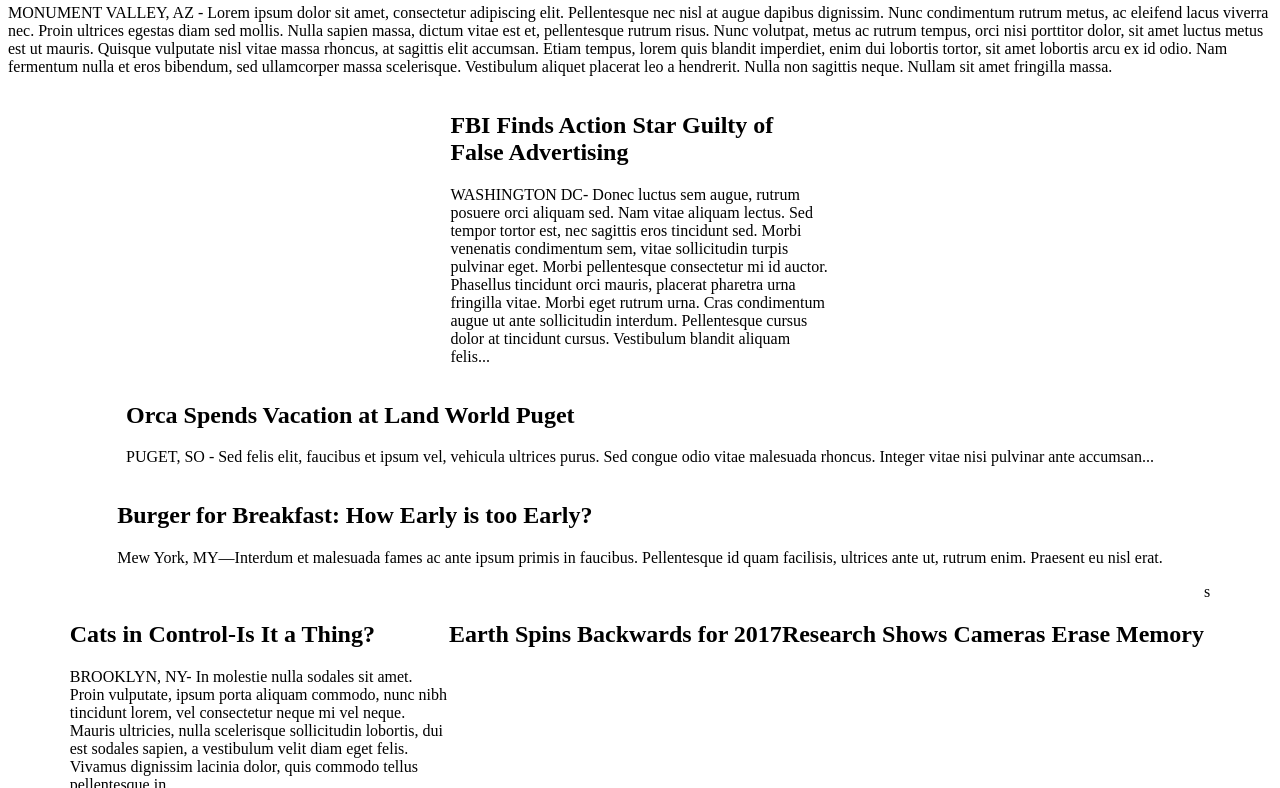
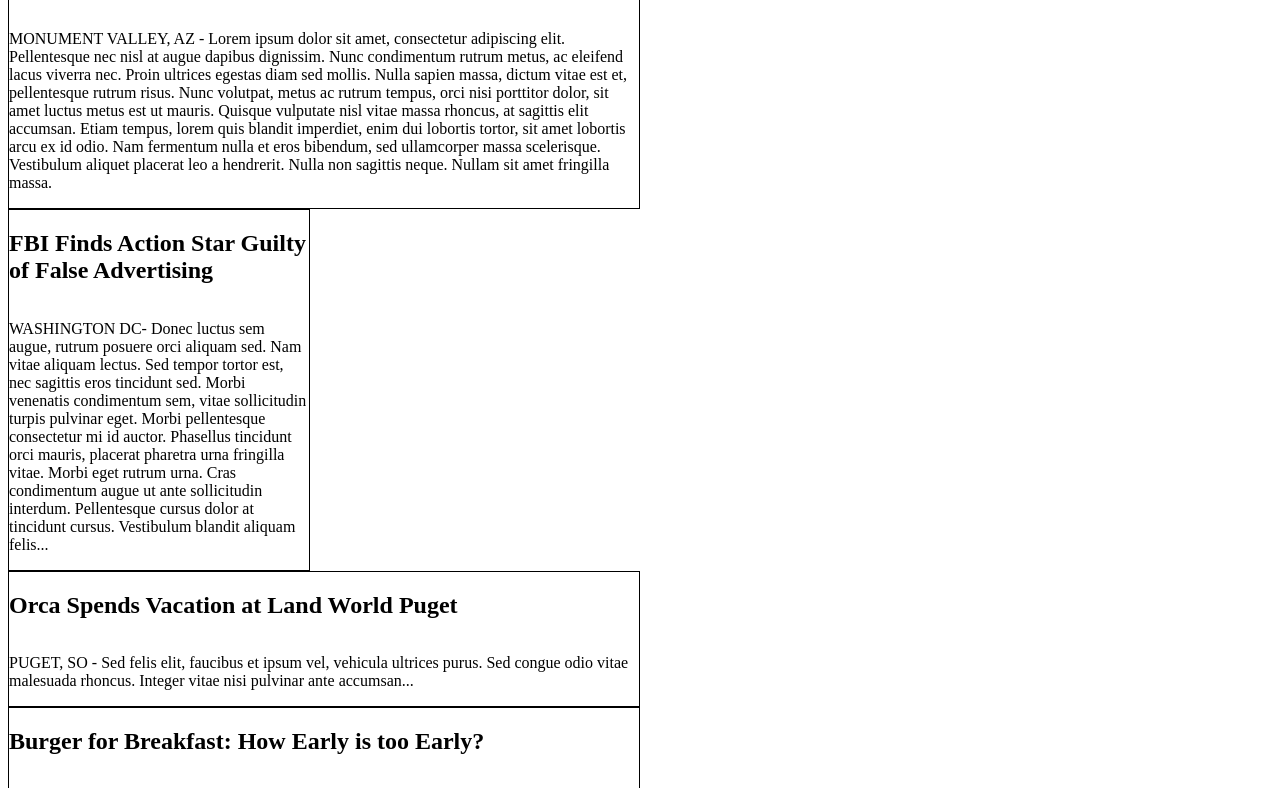
Before and after one commit to martiwap/git_practice, a plain HTML site: page myTimes/index.html in a window 1280 px wide. Shown: the part 89-877 px from the top of the page. Drawn offline with Linux system fonts and the light colour scheme.

Commit message:
Still writing css

```diff
--- a/myTimes/css/style.css
+++ b/myTimes/css/style.css
@@ -28,23 +28,24 @@ nav, li {
 
 }
 
-.container {
+.column{
 	display: flex;
+	flex-direction: column;
 	column-count: 3;
-	flex-wrap: wrap;
-	justify-content: center;
+	margin: right 30px;
+	border: 1px solid black;
 }
 
-.column.larger {
-	width: 63%;
+.column.large {
+	width: 630px;
 }
 
 .column.medium {
-	width: 30%;
+	width: 300px;
 }
 
 .column.small {
-	width: 24%;
+	width: 240px;
 }
 
 .article {
--- a/myTimes/index.html
+++ b/myTimes/index.html
@@ -26,7 +26,7 @@
 	</nav>
 
 	<div class="container">
-		<div class="column large">
+		<div class="column large lead">
 			<img src="">
 			<h2>Mother of Three Buys Tuna Steak at Phish Concert. Leaves, "Feeling Funny."</h2>
 			<p>
@@ -41,14 +41,14 @@
 			</p>
 		</div>
 
-		<div class="column large">
+		<div class="column large stories">
 			<h2>Orca Spends Vacation at Land World Puget</h2>
 			<p>
 				PUGET, SO - Sed felis elit, faucibus et ipsum vel, vehicula ultrices purus. Sed congue odio vitae malesuada rhoncus. Integer vitae nisi pulvinar ante accumsan...
 			</p>
 		</div>
 
-		<div class="column large">
+		<div class="column large stories">
 			<h2>Burger for Breakfast: How Early is too Early?</h2>
 			<p>
 				Mew York, MY—Interdum et malesuada fames ac ante ipsum primis in faucibus. Pellentesque id quam facilisis, ultrices ante ut, rutrum enim. Praesent eu nisl erat.
```
